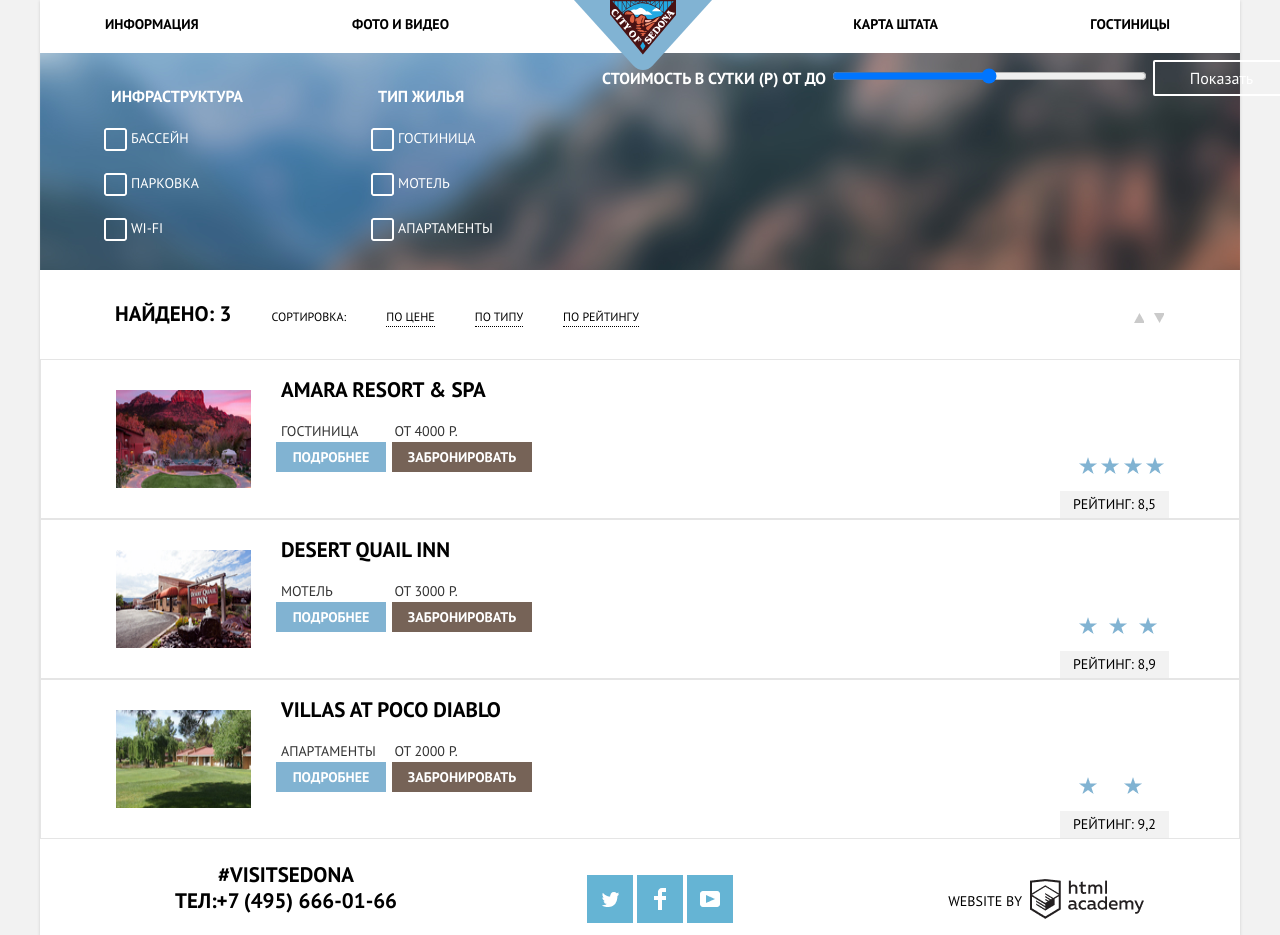
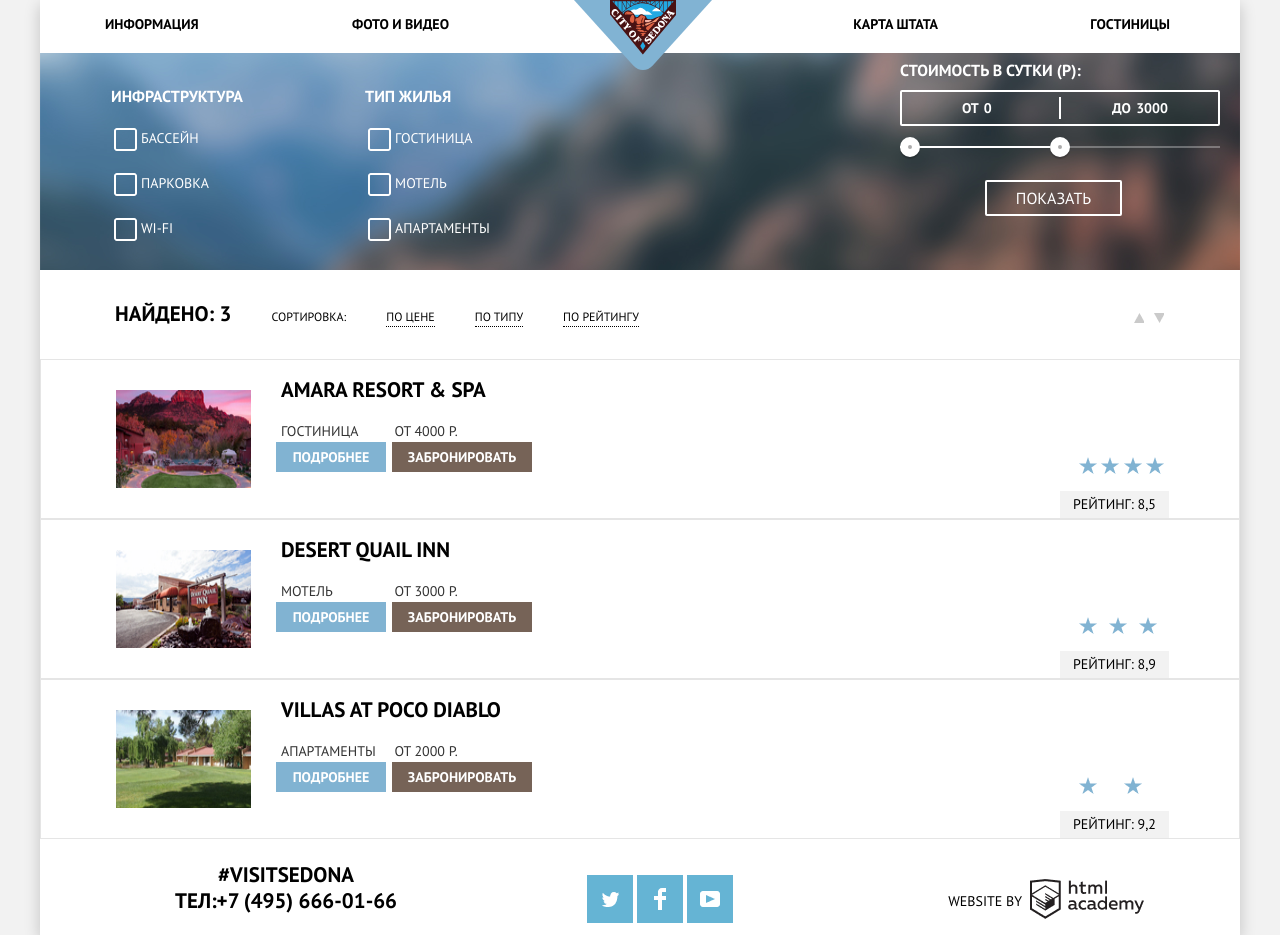
Before and after one commit to sdavydova/1460795-sedona-28, a plain HTML site: page searchforhotels.html in a window 1280 px wide. Shown: the top 935 px of the page. Drawn offline with Linux system fonts and the light colour scheme.

Commit message:
правки

```diff
--- a/css/style.css
+++ b/css/style.css
@@ -37,7 +37,7 @@
   line-height: 21px;
   text-transform: uppercase;
   background-color: var(--main_reason);
-  box-shadow: 0 1px 3px #ccc;
+  box-shadow: 0px 5px 15px rgba(0, 1, 1, 0.2);
 }
 
 .page_body {
@@ -327,16 +327,77 @@ a {
   color: var(--base_color);
   border: 0px;
   border-color: transparent;
-  box-shadow: 0 1px 13px rgba (0, 0, 0, .5);
   position: relative;
   background-color: var(--main_reason);
   padding: 40px;
+  animation: 0.5s fadeOut;
+  animation-fill-mode: forwards;
+  box-shadow: 0px 5px 15px rgba(0, 1, 1, 0.2);
+}
+
+.form_hidden {
+  animation: 0.5s fadeIn;
+  animation-fill-mode: forwards;
+}
+
+@keyframes fadeIn {
+  0% {
+    opacity: : 1;
+  }
+
+  20% {
+    opacity: 0.8
+  }
+
+  40% {
+    opacity: 0.6
+  }
+
+  60% {
+    opacity: 0.4
+  }
+
+  80% {
+    opacity: 0.2
+  }
+
+  100% {
+    opacity: 0
+  }
+}
+
+@keyframes fadeOut {
+  0% {
+    opacity: : 0;
+  }
+
+  20% {
+    opacity: 0.2
+  }
+
+  40% {
+    opacity: 0.4
+  }
+
+  60% {
+    opacity: 0.6
+  }
+
+  80% {
+    opacity: 0.8
+  }
+
+  100% {
+    opacity: 1
+  }
 }
 
 .map {
   margin-top: -385px;
 }
-
+iframe {
+  vertical-align: middle;
+}
 .application_form {
   width: 570px;
   margin: 0 auto;
@@ -537,7 +598,7 @@ a {
   justify-content: space-around;
   position: relative;
   margin-top: -130px;
-  background-color: rgba(255, 255, 255, 0.4);
+  background-color: rgba(255, 255, 255, 0.8);
 }
 
 .footer {
@@ -664,6 +725,7 @@ a {
 }
 
 .filter_categories {
+  display: flex;
   font-size: 16px;
   line-height: 21px;
   color: var(--main_reason);
@@ -671,15 +733,145 @@ a {
   margin-left: 5px;
 }
 
-.input_price {
-  width: 315px;
+/*------ FILTER-CATALOGUE --------*/
+.filter_range {
+  width: 320px;
+  margin: 0 auto;
+  /* для демо */
+  margin-right: 70px;
+  color: #ffffff;
+  text-transform: uppercase;
 }
+
+.filter_range_title {
+  margin-bottom: 9px;
+  font-weight: 600;
+  font-size: 16px;
+  line-height: 21px;
+}
+
+.filter-range {
+  margin-top: 3px;
+  margin-right: 0px;
+}
+
+.price_controls input {
+  height: 22px;
+}
+
+.price_controls {
+  position: relative;
+  height: 32px;
+  margin-bottom: 20px;
+  font-size: 0;
+  border: 2px solid #ffffff;
+  border-radius: 2px;
+}
+
+.price_controls::after {
+  content: "";
+  position: absolute;
+  top: 50%;
+  left: 50%;
+  width: 2px;
+  height: 22px;
+  background: #ffffff;
+  transform: translate(-50%, -50%);
+}
+
+.max-price input {
+  margin-right: 15px;
+}
+
+.price_controls label {
+  display: inline-block;
+  font-size: 14px;
+  line-height: 32px;
+  vertical-align: top;
+  cursor: pointer;
+}
+
+.price_controls .min_price,
+.price_controls .max_price {
+  width: 90px;
+  padding-left: 60px;
+}
+
+.price_controls input {
+  width: 50px;
+  margin: 0;
+  color: inherit;
+  font: inherit;
+  background: none;
+  border: none;
+}
+
+.range_controls {
+  position: relative;
+  margin-bottom: 32px;
+}
+
+.range_controls .scale {
+  height: 2px;
+  background: rgba(255, 255, 255, 0.3);
+}
+
+.range_controls .bar {
+  width: 150px;
+  height: 2px;
+  background: #ffffff;
+}
+
+.range_toggle {
+  position: absolute;
+  top: -9px;
+  width: 4px;
+  height: 4px;
+  background: #ababab;
+  border: 8px solid #ffffff;
+  border-radius: 50%;
+  box-shadow: 0 2px 1px 0 rgba(0, 1, 1, 0.2);
+  cursor: pointer;
+}
+
+.range_toggle:hover {
+  background: #1c4f80;
+  width: 5px;
+  height: 5px;
+  cursor: pointer;
+}
+
+.range_toggle_min {
+  left: 0;
+}
+
+.range_toggle_max {
+  left: 150px;
+}
+
+.btn_transparent {
+  width: 137px;
+  height: 37px;
+  display: block;
+  margin: 0 auto;
+  margin-left: 85px;
+  font-size: 13px;
+  line-height: 19px;
+  color: #ffffff;
+  text-transform: uppercase;
+  background: transparent;
+  border: 2px solid #ffffff;
+  border-radius: 2px;
+  cursor: pointer;
+}
+
 
 .check {
   font-weight: 100;
   color: var(--main_reason);
   color: var(--main_reason);
   position: relative;
+  padding-left: 10px;
   margin-bottom: 22px;
 }
 
@@ -731,7 +923,7 @@ a {
 }
 
 .housings_type {
-  margin-left: 100px;
+  margin-left: 87px;
   display: grid;
 }
 
--- a/js/script.js
+++ b/js/script.js
@@ -1,3 +1,4 @@
+// INDEX.HTML
 const searchButton = document.querySelector(".button_search")
 const form = document.querySelector(".form")
 const search_hotel_location = form.querySelector(".search_hotel_location")
@@ -6,7 +7,7 @@ const form_number = form.querySelector(".form_number")
 const fields = form.querySelectorAll(".field")
 
 searchButton.addEventListener("click", () => {
-  form.style.visibility = "visible"
+  form.classList.remove("form_hidden")
 })
 
 function checkOnValid() {
@@ -21,7 +22,7 @@ function checkOnValid() {
   }
 
   if(isValid) {
-    form.style.visibility = "hidden"
+    form.classList.add("form_hidden")
   }
 
   return isValid
--- a/searchforhotels.html
+++ b/searchforhotels.html
@@ -6,9 +6,10 @@
   <title>HTML Academy:Седона, поиск отелей</title>
   <link rel="stylesheet" type="text/css" href="./css/fonts.css">
   <link rel="stylesheet" type="text/css" href="./css/style.css">
+  <script defer src="./js/catalog.js"></script>
 </head>
 
-<body class="page_body inner_page">
+<body class="page_body">
   <header>
     <nav class="navigation">
       <a href="#" class="navigation_align_left">Информация</a>
@@ -43,11 +44,20 @@
             <label class="check" for="apartments">Апартаменты</label>
           </fieldset>
         </div>
-        <div class="filter_categories">Стоимость в сутки (Р)
-          <label for="price">от</label>
-          <label for="price">до</label>
-          <input type="range" id-"price" name="price" min="0" max="3000" step="1" class="input_price">
-          <input class="btn_transparent" type="submit" value="Показать">
+        <div class="filter_range">
+          <div class="filter_range_title">Стоимость в сутки (р):</div>
+          <div class="price_controls">
+            <label class="min_price">от <input type="text" name="min_price" value="0"></label>
+            <label class="max_price">до <input type="text" name="max_price" value="3000"></label>
+          </div>
+          <div class="range_controls">
+            <div class="scale">
+              <div class="bar"></div>
+            </div>
+            <div class="range_toggle range_toggle_min" draggable="false" ondragstart="return false;"></div>
+            <div class="range_toggle range_toggle_max" draggable="false" ondragstart="return false;"></div>
+          </div>
+          <button class="btn_transparent" type="submit">показать</button>
         </div>
       </form>
     </section>
```
Also changed, not shown: fonts/ptsans.woff, js/catalog.js (added).
